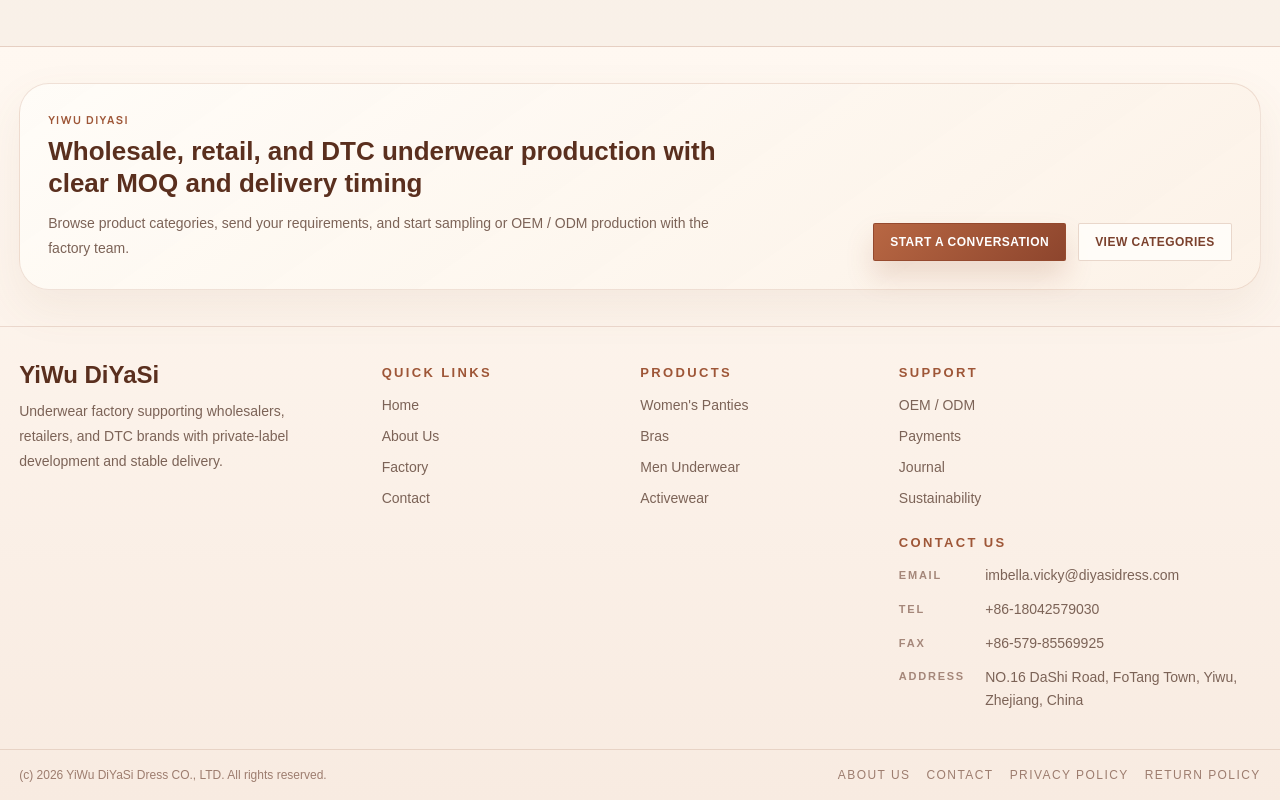
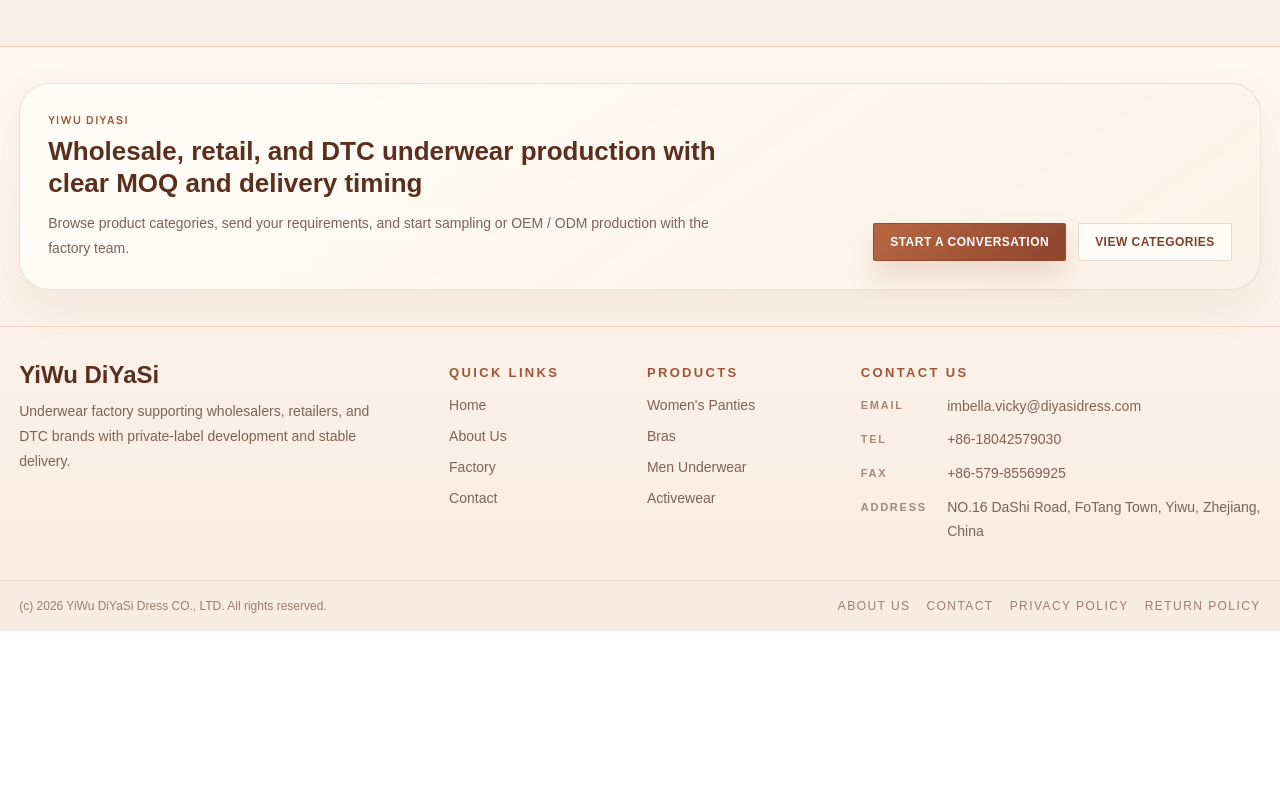
Before and after one commit to 156631890/diyasi, a Next.js app in the folder apps/web/: page / in a window 1280 px wide. Shown: the part 4635-5435 px from the top of the page. After the commit the page ends 5266 px from the top, so only its background shows below. Built offline with nearby package versions, Linux system fonts and the light colour scheme; no server answers.

Commit message:
Refine footer layout

```diff
--- a/apps/web/components/SiteFooter.tsx
+++ b/apps/web/components/SiteFooter.tsx
@@ -192,12 +192,13 @@
       </div>
 
       <div className="home-full-bleed-shell py-9">
-        <section className="grid gap-8 lg:grid-cols-[1.05fr_0.72fr_0.72fr_1.15fr]">
+        <section className="grid gap-8 lg:grid-cols-[1.05fr_1fr_1.1fr] lg:gap-12">
           <div className="pr-4">
             <p className="font-[Arial] text-[24px] font-bold leading-none text-[#5a2f1e]">YiWu DiYaSi</p>
             <p className="mt-3 max-w-md font-[Arial] text-[14px] leading-[1.8] text-[#7c6357]">{t.brandDesc}</p>
           </div>
 
+          <div className="grid gap-8 sm:grid-cols-2">
             <div>
               <p className="site-footer-heading">{t.quickTitle}</p>
               <div className="mt-3 grid gap-2.5">
@@ -208,7 +209,6 @@
                 ))}
               </div>
             </div>
-
             <div>
               <p className="site-footer-heading">{t.productTitle}</p>
               <div className="mt-3 grid gap-2.5">
@@ -219,18 +219,8 @@
                 ))}
               </div>
             </div>
+          </div>
 
-          <div className="grid gap-6">
-            <div>
-              <p className="site-footer-heading">{t.supportTitle}</p>
-              <div className="mt-3 grid gap-2.5">
-                {t.supportItems.map((item) => (
-                  <Link key={item.href} href={item.href} className="site-footer-link">
-                    {item.label}
-                  </Link>
-                ))}
-              </div>
-            </div>
           <div>
             <p className="site-footer-heading">{t.contactTitle}</p>
             <div className="mt-3 grid gap-2.5">
@@ -240,7 +230,6 @@
                   <p className="site-footer-contact-value">{row.value}</p>
                 </div>
               ))}
-              </div>
             </div>
           </div>
         </section>
```
Lines whose indentation alone changed are shown as unchanged.
